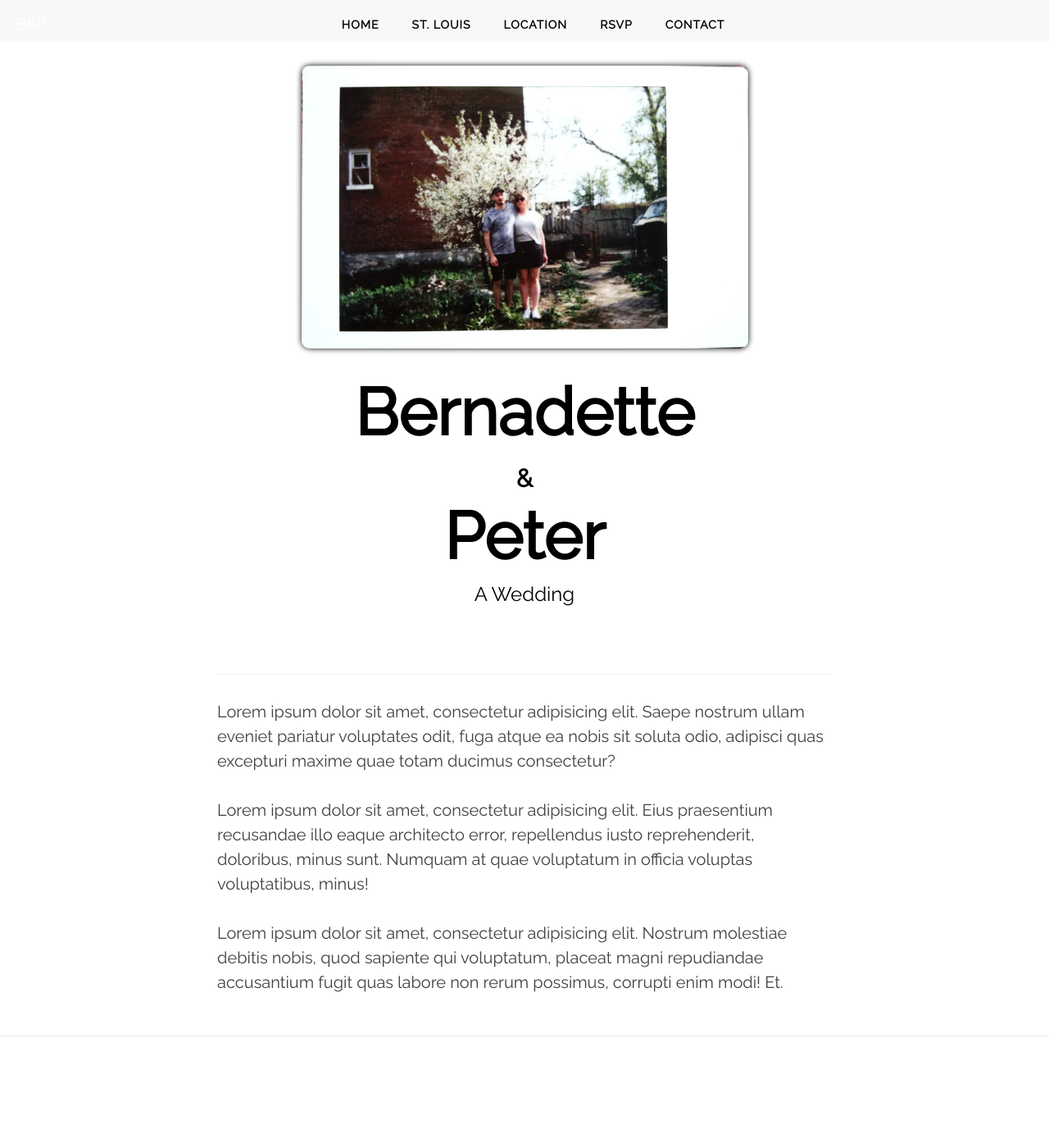
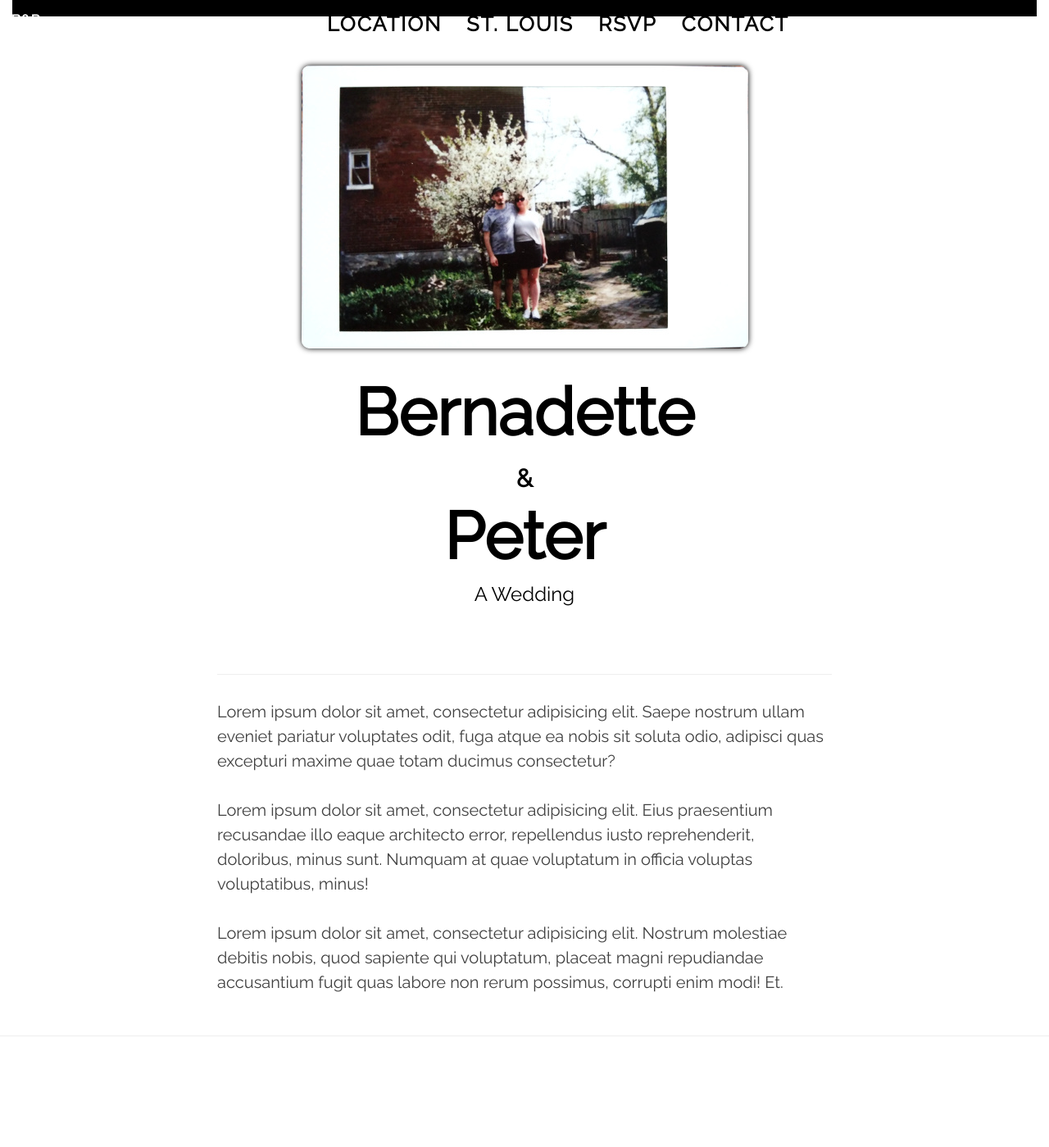
Before and after one commit to peterolivo/wedding, a Jekyll site: the page built from index.html, in a window 1280 px wide. Shown: the whole page at 82% size. Built offline with Jekyll 4.4.1, drawn with Linux system fonts in a browser that asks for light colours; nearby versions of some CDN libraries; Markdown is read by kramdown in place of the engine named in the settings.

Commit message:
title bar changes

```diff
--- a/_includes/header.html
+++ b/_includes/header.html
@@ -43,9 +43,8 @@
             <!-- Collect the nav links, forms, and other content for toggling -->
             <div class="collapse navbar-collapse" id="bs-example-navbar-collapse-1">
                 <ul class="nav navbar-nav navbar-custom justified">
-                    <li><a href="index.html">Home</a></li>
+                    <li><a href="location.html#location">Location</a></li>
                     <li><a href="stlouis.html#stlouis">St. Louis</a></li>
-                    <li><a href="location.html#location">Location</a></li>
                     <li><a href="rsvp.html#rsvp">RSVP</a></li>
                     <li><a href="contact.html#contact">Contact</a></li>
                 </ul>
--- a/css/clean-blog.css
+++ b/css/clean-blog.css
@@ -53,7 +53,13 @@ hr.small {
   z-index: 3;
 }
 .navbar-custom .navbar-brand {
-  font-weight: 800;
+  font-weight: 700;
+}
+
+.navbar-default .navbar-collapse, .navbar-default .navbar-form {
+    border-color: #e7e7e7;
+    background-color: black;
+    height: 20px !important;
 }
 
 .nav .navbar-nav .navbar-center {
@@ -62,34 +68,39 @@ hr.small {
   vertical-align: top;
   padding-left: 0;
   padding-right: 0;
-  text-align: center !important;
+  background-color: black;
 }
 
 .navbar-custom .nav li a {
   text-transform: uppercase;
-  font-size: 14px;
-  font-weight: 800;
-  letter-spacing: 1px;
+  font-size: 25px;
+  font-weight: 700;
+  letter-spacing: 2px;
 }
+
+.navbar-default {
+  background-color: white;
+}
+
 @media only screen and (min-width: 768px) {
   .navbar-custom {
     border-bottom: 1px solid transparent;
   }
   .navbar-custom .navbar-brand {
     color: black;
-    padding: 20px;
+    margin-left: -16.5px !important;
   }
   .navbar-custom .navbar-brand:hover,
   .navbar-custom .navbar-brand:focus {
-    color: rgba(255, 255, 255, 0.8);
+    color: white;
   }
   .navbar-custom .nav li a {
     color: black;
-    padding: 20px;
   }
   .navbar-custom .nav li a:hover,
   .navbar-custom .nav li a:focus {
-    color: rgba(255, 255, 255, 0.8);
+    color: white;
+    text-shadow: -3px 0 black, 0 3px black, 3px 0 black, 0 -3px black;
   }
 }
 @media only screen and (min-width: 1170px) {
@@ -272,7 +283,8 @@ img::-moz-selection {
 
 .justified {
   position:absolute;
-  left:31%;
+  top: 4px;
+  left: 30%;
 }
 
 .mapbox {
```
